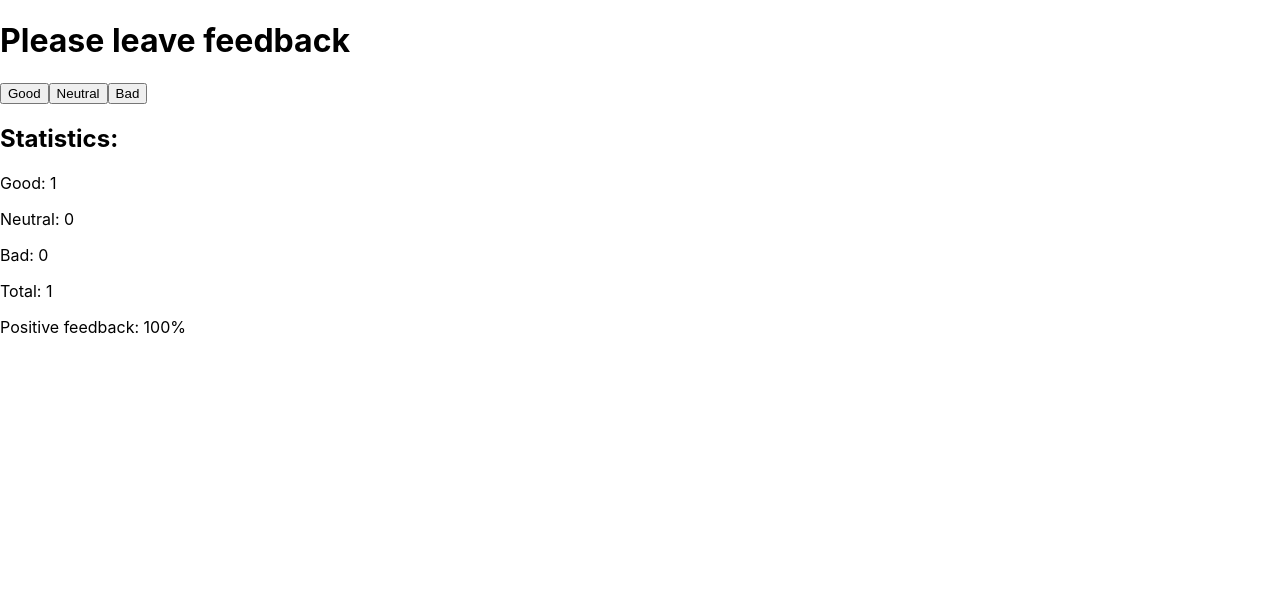
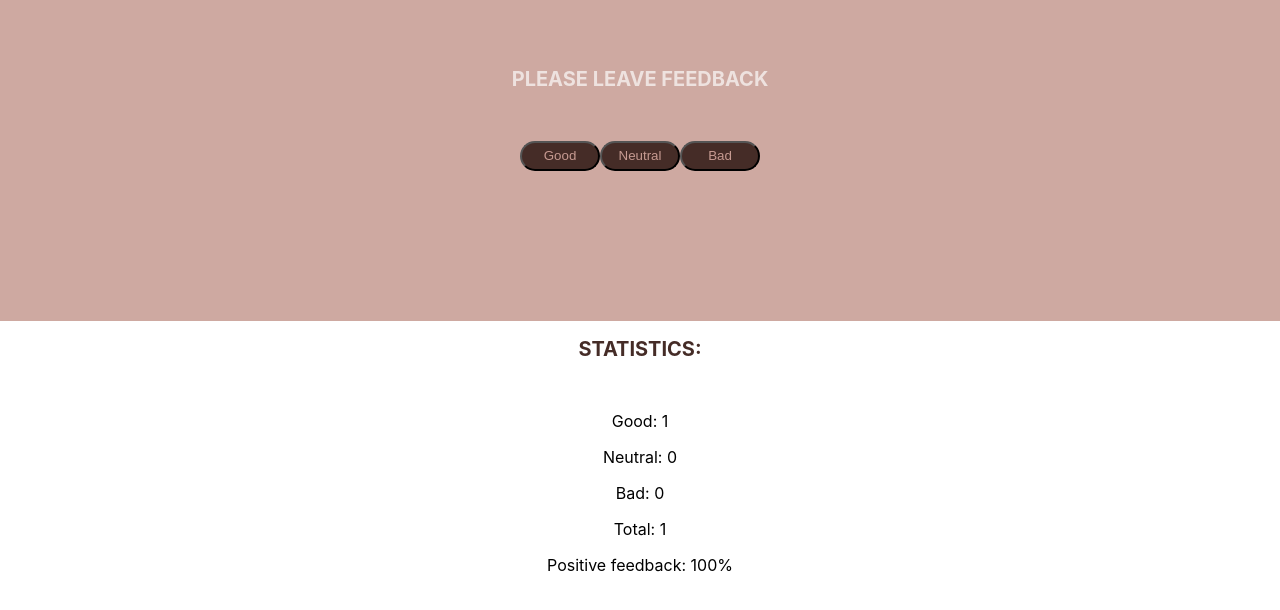
Before and after one commit to Tetiana4/goit-react-hw-02-feedback, a React (Create React App) app: page / in a window 1280 px wide. Both pictures are taken after a click on the button "Good". Shown: the top 610 px of the page. Built offline with nearby package versions, Linux system fonts and the light colour scheme.

Commit message:
Changes code

```diff
--- a/src/Components/FeedbackOptions/FeedbackOptions.jsx
+++ b/src/Components/FeedbackOptions/FeedbackOptions.jsx
@@ -1,18 +1,20 @@
 import React from 'react';
+import { Container, Title, Button } from './FeedbackOptions.styled';
 
 const FeedbackOptions = ({ onHandleGood, onHandleNeutral, onHandleBad }) => (
-  <div>
-    <h1>Please leave feedback</h1>
-    <button type="button" onClick={onHandleGood}>
+  <Container>
+    <Title>Please leave feedback</Title>
+
+    <Button type="button" onClick={onHandleGood}>
       Good
-    </button>
-    <button type="button" onClick={onHandleNeutral}>
+    </Button>
+    <Button type="button" onClick={onHandleNeutral}>
       Neutral
-    </button>
-    <button type="button" onClick={onHandleBad}>
+    </Button>
+    <Button type="button" onClick={onHandleBad}>
       Bad
-    </button>
-  </div>
+    </Button>
+  </Container>
 );
 
 export default FeedbackOptions;
--- a/src/Components/Notification/Notification.jsx
+++ b/src/Components/Notification/Notification.jsx
@@ -1,10 +1,8 @@
-import { Component } from 'react';
+import React from 'react';
+import { Message } from './Notification.styled';
 
-class Notification extends Component {
-  render() {
-    const { message } = this.props;
-    return message;
-  }
-}
+const Notification = ({ message }) => {
+  return <Message>{message}</Message>;
+};
 
 export default Notification;
--- a/src/Components/Statistics/Statistics.jsx
+++ b/src/Components/Statistics/Statistics.jsx
@@ -1,14 +1,15 @@
 import React from 'react';
+import { Container, Title } from './Statistics.styled';
 
 const Statistics = ({ onGood, onNeutral, onBad, onTotal, onPercentage }) => (
-  <div>
-    <h2>Statistics:</h2>
+  <Container>
+    <Title>Statistics:</Title>
     <p>Good: {onGood}</p>
     <p>Neutral: {onNeutral}</p>
     <p>Bad: {onBad}</p>
     <p>Total: {onTotal}</p>
     <p>Positive feedback: {onPercentage}%</p>
-  </div>
+  </Container>
 );
 
 export default Statistics;
```
